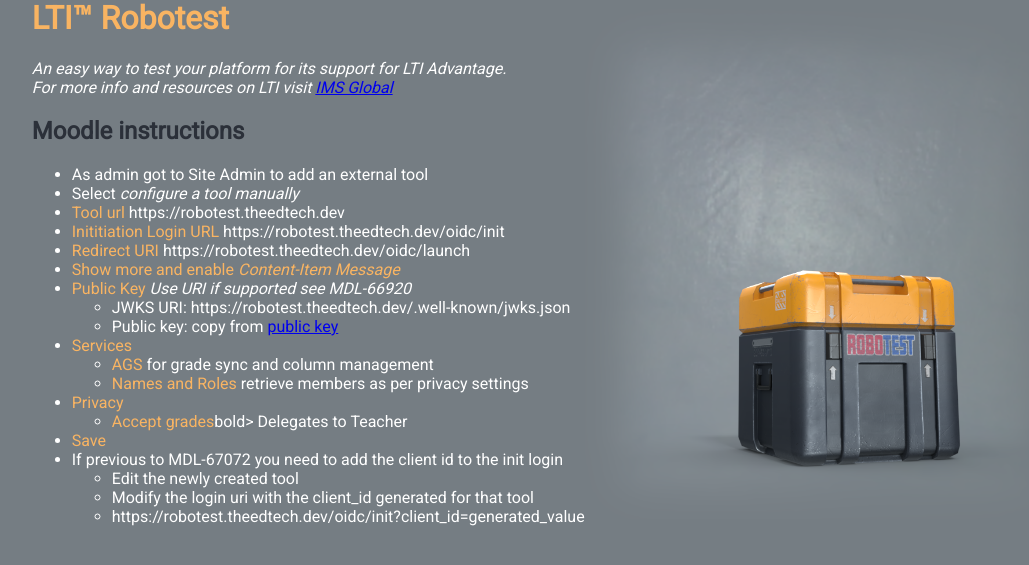
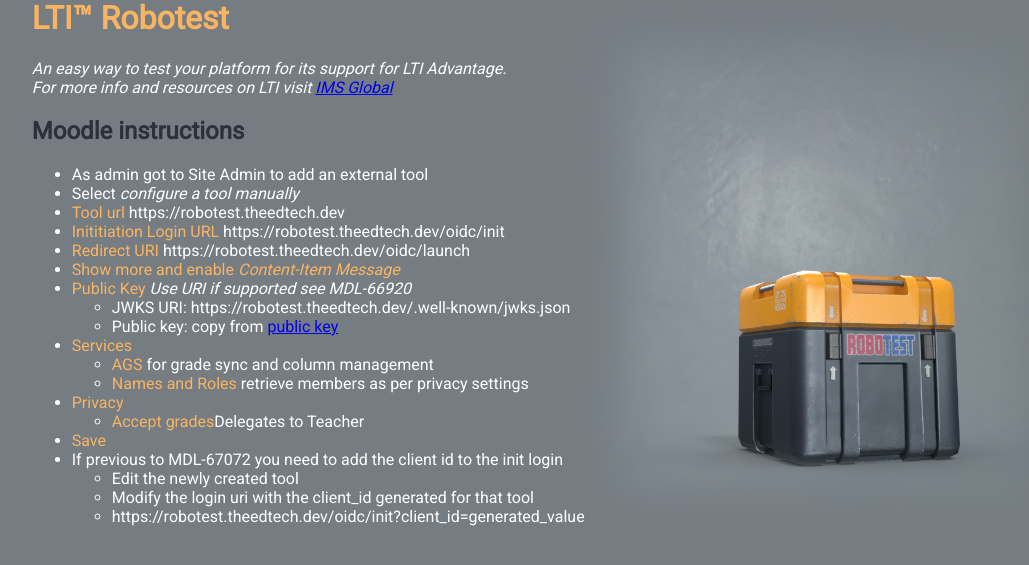
Before and after one commit to claudevervoort/ltiautotest, a FastAPI app: page / in a window 1280 px wide. Shown: the part 30-595 px from the top of the page, without its empty margins (79-1108 px from the left). Run offline with FastAPI, Linux system fonts and the light colour scheme.

Commit message:
fix instruction, some tracing

```diff
--- a/robotest/main.py
+++ b/robotest/main.py
@@ -106,6 +106,7 @@ def oidc_init_post(request: Request,
 
 @app.post("/oidc/launch")
 def oidc_launch(request: Request, state: str = Form(...), id_token: str = Form(...)):
+    print('OIDC launch')
     reg = ToolRegistration(**json.loads(state)['r'])
     message = LTIMessage(**reg.decode(id_token))
     if message.message_type == const.dl.request_msg_type:
@@ -127,6 +128,7 @@ def resource_link(name: str, message: LTIMessage, multiple: bool, points: float
     return rl
 
 def deeplinking(request: Request, reg: ToolRegistration, message: LTIMessage):
+    print('Deeplinking')
     dlresp0 = DeeplinkResponse()
     dlresp0.data = message.deep_linking_settings.data
     dlresp0.deployment_id = message.deployment_id
--- a/robotest/templates/moodleinstructions.html
+++ b/robotest/templates/moodleinstructions.html
@@ -32,7 +32,7 @@
                 </li>
                 <li><bold>Privacy</bold>
                     <ul>
-                        <li><bold>Accept grades</bold>bold> Delegates to Teacher</li>
+                        <li><bold>Accept grades</bold>Delegates to Teacher</li>
                     </ul>
                 </li>
                 <li><bold>Save</bold></li>
```
